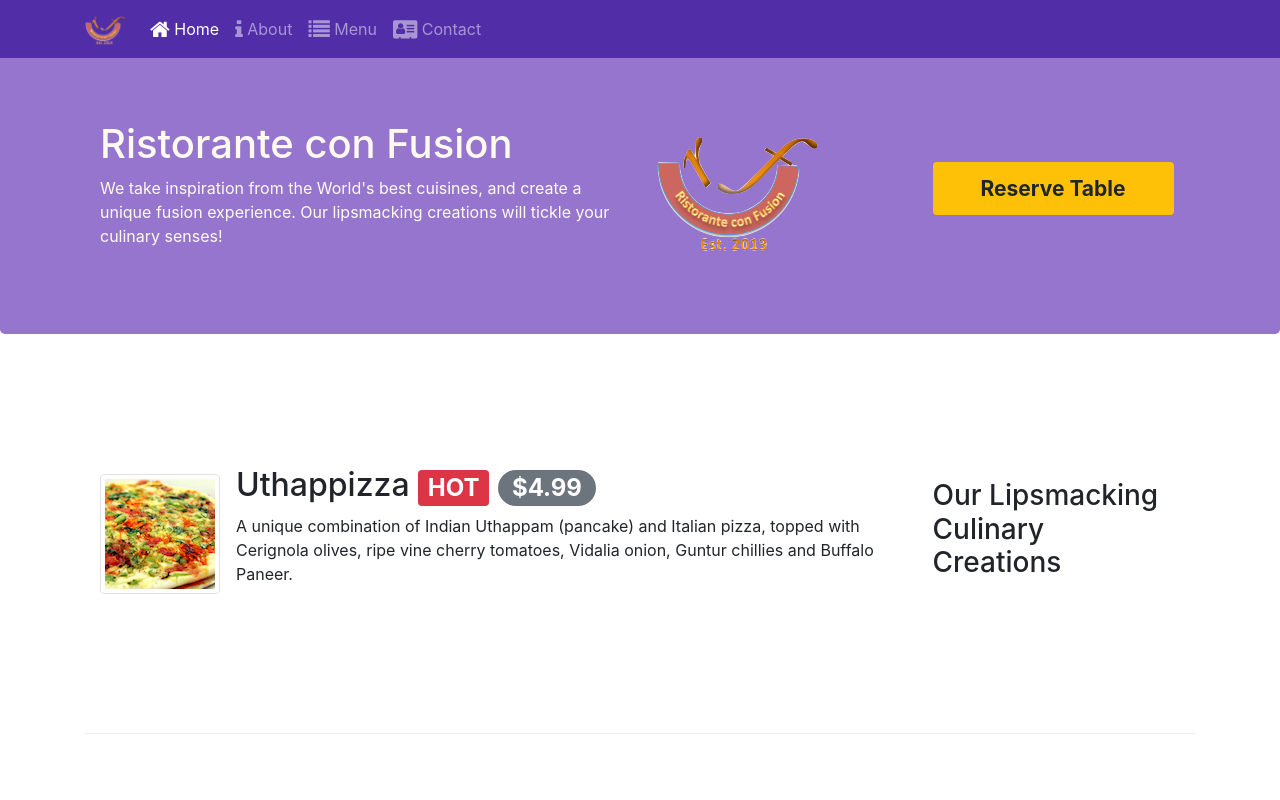
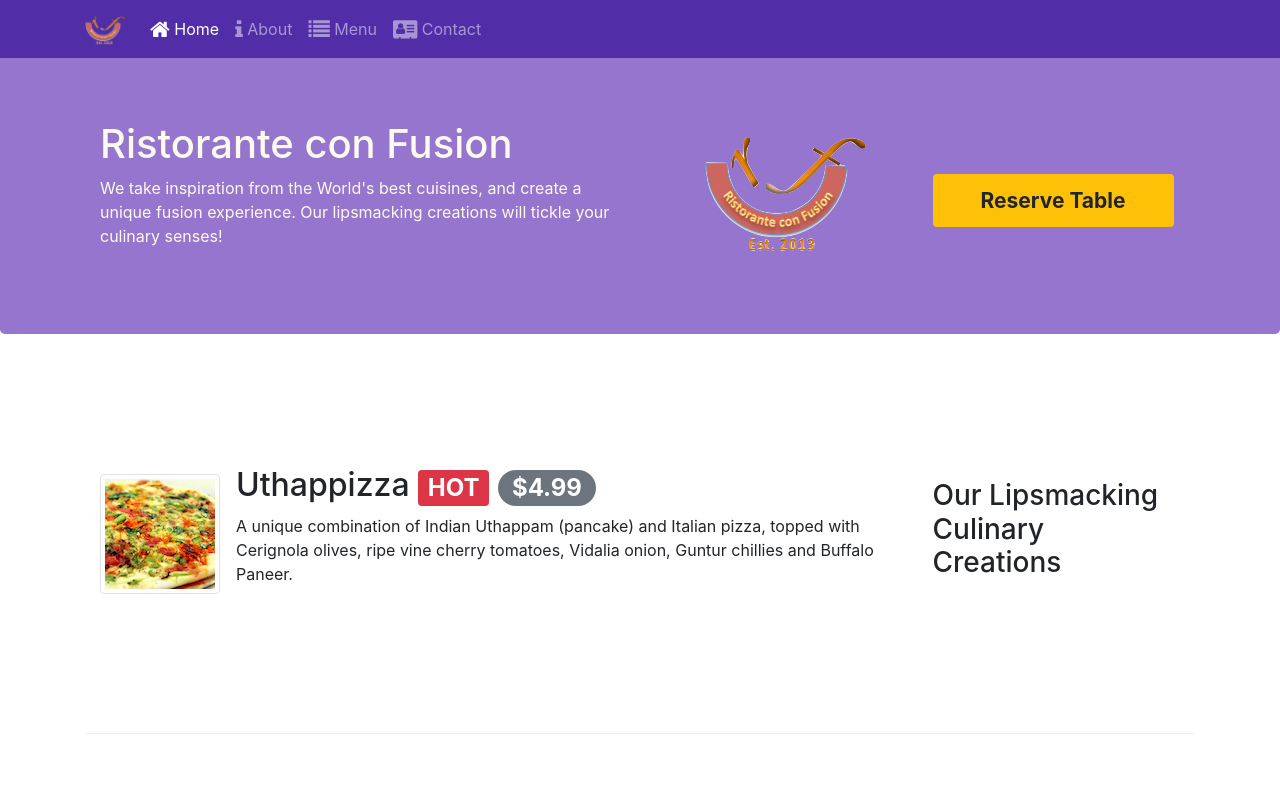
Before and after one commit to mudit67/conFusion, a website: page index.html in a window 1280 px wide. Shown: the top 800 px of the page. Drawn offline with nearby package versions, Linux system fonts and the light colour scheme.

Commit message:
changed the logo and reserve button classes to style them

```diff
--- a/index.html
+++ b/index.html
@@ -46,10 +46,10 @@
                     <h1>Ristorante con Fusion</h1>
                     <p>We take inspiration from the World's best cuisines, and create a unique fusion experience. Our lipsmacking creations will tickle your culinary senses!</p>
                 </div>
-                <div class="col-12 col-sm align-self-center">
-                    <img src="./img/logo.png" class="img-fluid" alt="">
+                <div class="col-12 col-sm align-self-center justify-content-center">
+                    <img src="./img/logo.png" class="img-fluid pl-5" alt="">
                 </div>
-                <div class="col-12 col-sm-3 align-self-center">
+                <div class="col-12 col-sm-3 align-self-center mt-4">
                     <h3>
                         <a class="badge badge-warning pt-3 pb-3 pl-5 pr-5" href="#Reserve-card">
                         Reserve Table
```
